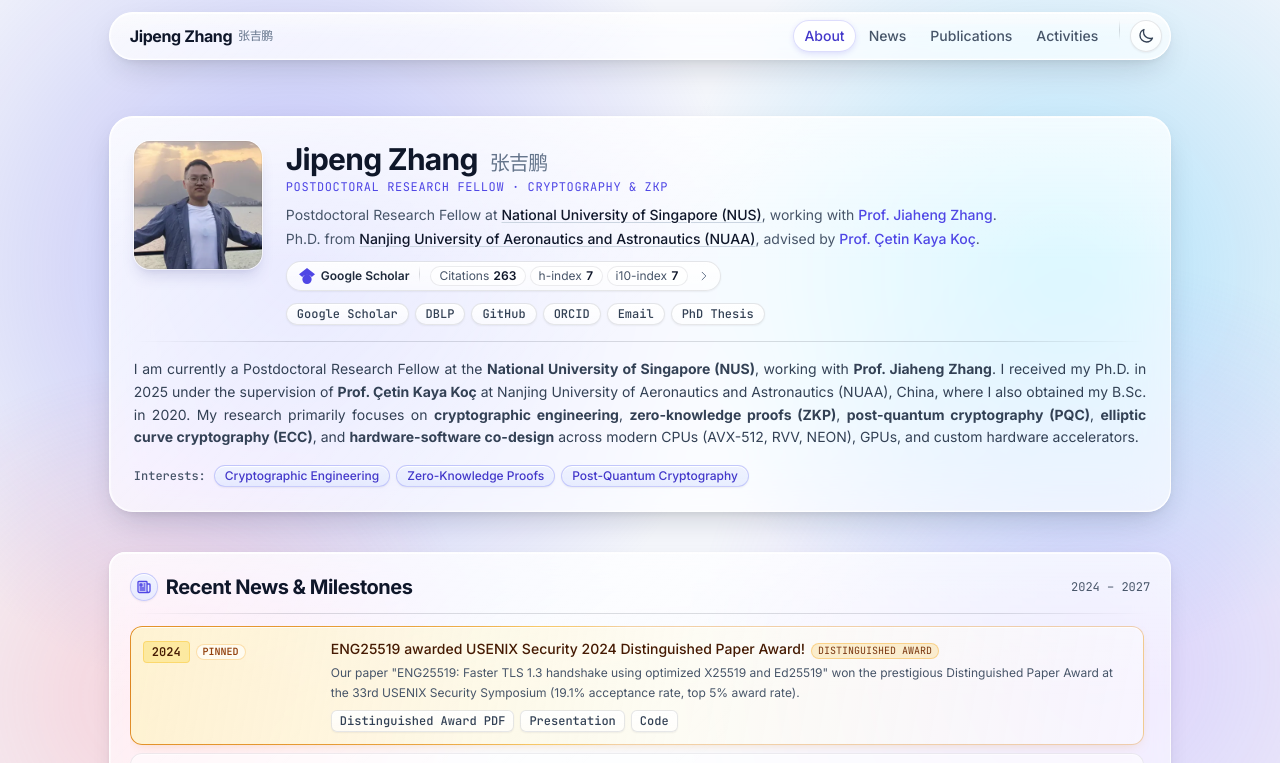
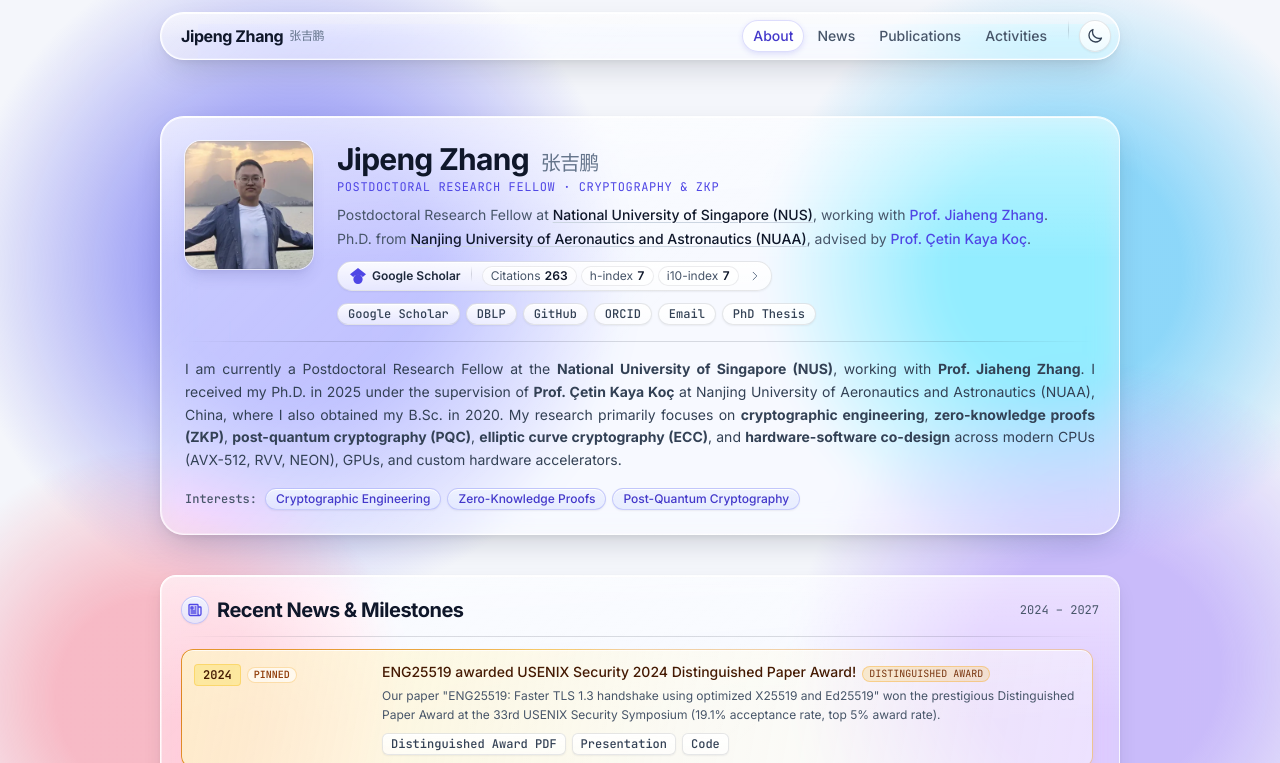
Before and after one commit to Ji-Peng/MyPage, an Astro site: page / in a window 1280 px wide. Shown: the top 763 px of the page. Built offline with nearby package versions, Linux system fonts and the light colour scheme; Astro itself is replaced by a stand-in of ours.

Commit message:
feat(ui): golden-ratio page width and clearer liquid glass
Page column is now clamp(64rem, 61.8vw, 96rem). Glass tints drop by
about half (light 0.58 -> 0.30, dark 0.55 -> 0.34), blur is reduced and
the backdrop orbs are more saturated with firmer edges, so the
backdrop visibly shows through and colours the glass.

```diff
--- a/src/styles/global.css
+++ b/src/styles/global.css
@@ -30,9 +30,9 @@
     --page-bg: #f4f6fb;
 
     /* Base surface (.glass) */
-    --glass-tint: rgba(255, 255, 255, 0.58);
-    --glass-blur: 16px;
-    --glass-sat: 175%;
+    --glass-tint: rgba(255, 255, 255, 0.3);
+    --glass-blur: 10px;
+    --glass-sat: 190%;
     --glass-border: rgba(255, 255, 255, 0.65);
     --glass-edge-hi: rgba(255, 255, 255, 0.95);
     --glass-edge-lo: rgba(255, 255, 255, 0.18);
@@ -50,13 +50,13 @@
     --award-rim-soft: rgba(251, 191, 36, 0.45);
 
     /* Strong surface (.glass-strong: nav, hero) */
-    --glass-strong-tint: rgba(255, 255, 255, 0.68);
-    --glass-strong-blur: 22px;
+    --glass-strong-tint: rgba(255, 255, 255, 0.36);
+    --glass-strong-blur: 14px;
     --glass-strong-shadow: 0 12px 32px -10px rgba(15, 23, 42, 0.22), 0 3px 8px -2px rgba(15, 23, 42, 0.08);
 
     /* Subtle surface (.glass-subtle: rows inside a glass section, no blur) */
-    --glass-subtle-tint: rgba(255, 255, 255, 0.55);
-    --glass-subtle-tint-hover: rgba(255, 255, 255, 0.82);
+    --glass-subtle-tint: rgba(255, 255, 255, 0.3);
+    --glass-subtle-tint-hover: rgba(255, 255, 255, 0.55);
     --glass-subtle-border: rgba(15, 23, 42, 0.07);
     --glass-subtle-border-hover: rgba(99, 102, 241, 0.28);
 
@@ -74,10 +74,10 @@
     --glass-divider: linear-gradient(90deg, rgba(15, 23, 42, 0), rgba(15, 23, 42, 0.14) 15%, rgba(15, 23, 42, 0.14) 85%, rgba(15, 23, 42, 0));
 
     /* Backdrop blobs (indigo / sky / violet / rose) */
-    --blob-1: rgba(99, 102, 241, 0.4);
-    --blob-2: rgba(56, 189, 248, 0.36);
-    --blob-3: rgba(167, 139, 250, 0.34);
-    --blob-4: rgba(251, 113, 133, 0.26);
+    --blob-1: rgba(99, 102, 241, 0.6);
+    --blob-2: rgba(56, 189, 248, 0.55);
+    --blob-3: rgba(167, 139, 250, 0.55);
+    --blob-4: rgba(251, 113, 133, 0.45);
     --blob-5: rgba(255, 255, 255, 0);
 
     /* Motion */
@@ -95,8 +95,8 @@
 
     --page-bg: #090b15;
 
-    --glass-tint: rgba(22, 26, 38, 0.55);
-    --glass-blur: 20px;
+    --glass-tint: rgba(22, 26, 38, 0.34);
+    --glass-blur: 12px;
     --glass-sat: 150%;
     --glass-border: rgba(255, 255, 255, 0.08);
     --glass-edge-hi: rgba(255, 255, 255, 0.26);
@@ -111,8 +111,8 @@
     --award-rim: rgba(251, 191, 36, 0.75);
     --award-rim-soft: rgba(251, 191, 36, 0.3);
 
-    --glass-strong-tint: rgba(20, 24, 36, 0.66);
-    --glass-strong-blur: 26px;
+    --glass-strong-tint: rgba(20, 24, 36, 0.42);
+    --glass-strong-blur: 16px;
     --glass-strong-shadow: 0 14px 36px -12px rgba(0, 0, 0, 0.75), 0 3px 10px -2px rgba(0, 0, 0, 0.45);
 
     --glass-subtle-tint: rgba(255, 255, 255, 0.035);
@@ -132,10 +132,10 @@
     --glass-divider: linear-gradient(90deg, rgba(255, 255, 255, 0), rgba(255, 255, 255, 0.12) 15%, rgba(255, 255, 255, 0.12) 85%, rgba(255, 255, 255, 0));
 
     /* Deep indigo / teal / violet / rose glows so dark glass has colour to refract */
-    --blob-1: rgba(79, 70, 229, 0.34);
-    --blob-2: rgba(20, 184, 166, 0.18);
-    --blob-3: rgba(139, 92, 246, 0.28);
-    --blob-4: rgba(225, 29, 72, 0.17);
+    --blob-1: rgba(79, 70, 229, 0.55);
+    --blob-2: rgba(20, 184, 166, 0.34);
+    --blob-3: rgba(139, 92, 246, 0.45);
+    --blob-4: rgba(225, 29, 72, 0.3);
     --blob-5: rgba(49, 46, 129, 0.38);
   }
 
@@ -235,8 +235,8 @@
     overflow: hidden;
     pointer-events: none;
     background:
-      radial-gradient(closest-side, var(--blob-1), transparent) -12vmax -14vmax / 70vmax 70vmax no-repeat,
-      radial-gradient(closest-side, var(--blob-2), transparent) calc(100% + 14vmax) -10vmax / 62vmax 62vmax no-repeat,
+      radial-gradient(closest-side, var(--blob-1) 30%, transparent 75%) -12vmax -14vmax / 70vmax 70vmax no-repeat,
+      radial-gradient(closest-side, var(--blob-2) 30%, transparent 75%) calc(100% + 14vmax) -10vmax / 62vmax 62vmax no-repeat,
       radial-gradient(closest-side, var(--blob-5), transparent) 50% 60% / 120vmax 90vmax no-repeat;
     transform: translateZ(0);
   }
@@ -254,7 +254,7 @@
     height: 64vmax;
     right: -18vmax;
     bottom: -22vmax;
-    background: radial-gradient(closest-side, var(--blob-3), transparent);
+    background: radial-gradient(closest-side, var(--blob-3) 30%, transparent 75%);
     animation: liquid-drift-a 48s ease-in-out infinite alternate;
   }
 
@@ -263,7 +263,7 @@
     height: 52vmax;
     left: -14vmax;
     bottom: -18vmax;
-    background: radial-gradient(closest-side, var(--blob-4), transparent);
+    background: radial-gradient(closest-side, var(--blob-4) 30%, transparent 75%);
     animation: liquid-drift-b 60s ease-in-out infinite alternate;
   }
 
--- a/tailwind.config.mjs
+++ b/tailwind.config.mjs
@@ -19,8 +19,8 @@ export default {
         xs: '0 1px 2px 0 rgb(0 0 0 / 0.05)',
       },
       maxWidth: {
-        // Fluid page column: grows with the window, capped for line length.
-        page: 'clamp(64rem, 88vw, 96rem)',
+        // Fluid page column: golden-ratio share (61.8%) of the window, clamped.
+        page: 'clamp(64rem, 61.8vw, 96rem)',
       },
       scale: {
         102: '1.02',
```
